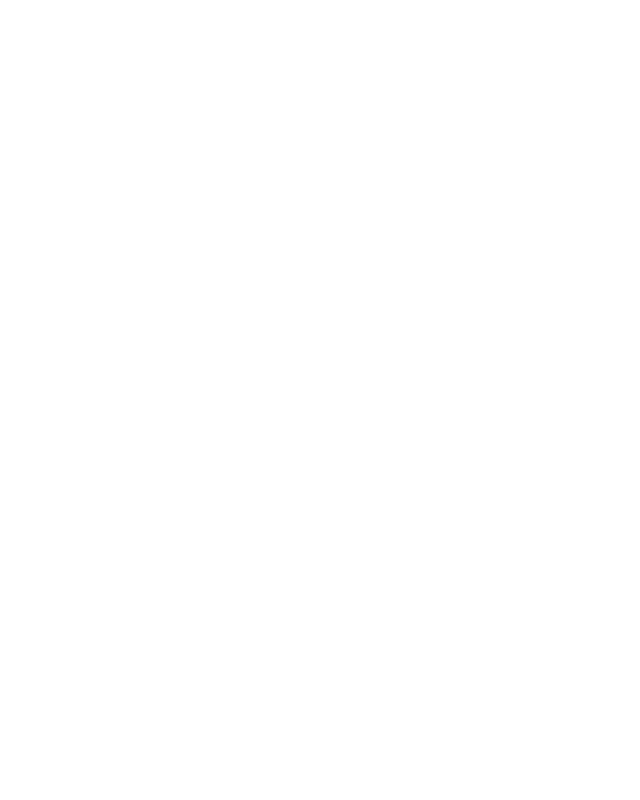
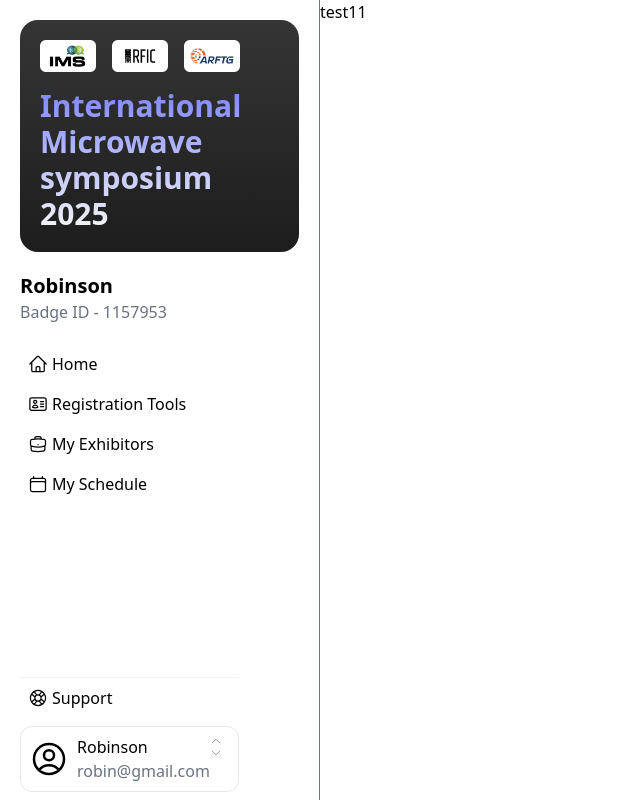
Before and after one commit to ArunZydesoft/Attendee, a React (Vite) app: page /my-schedule in a window 1280 px wide. Before the commit this address had no page. Shown: the whole page, without its empty margins (0-640 px from the left). Built offline with nearby package versions, Linux system fonts and the light colour scheme.

Commit message:
sidebar updates

```diff
--- a/src/App.tsx
+++ b/src/App.tsx
@@ -13,6 +13,7 @@
 import ReviewInfo from "./pages/ReviewInfo";
 import AuthLayout from "./layouts/AuthLayout";
 import MainLayout from "./layouts/MainLayout";
+import MySchedule from "./pages/MySchedule";
 
 const App: React.FC = () => {
   return (
@@ -33,6 +34,7 @@
           <Route path="/regcategory" element={<RegCategory />} />
           <Route path="/sessions-event" element={<SessionsEvent />} />
           <Route path="/review-info" element={<ReviewInfo />} />
+          <Route path="/my-schedule" element={<MySchedule />} />
         </Route>
       </Routes>
     </Router>
--- /dev/null
+++ b/src/components/Sidebar.tsx
@@ -0,0 +1,67 @@
+import React from 'react'
+import partner1Img from "../assets/img/partner1.png";
+import partner2Img from "../assets/img/partner2.png";
+import partner3Img from "../assets/img/partner3.png";
+import { HomeIcon, IdentificationIcon, CalendarIcon, BriefcaseIcon, LifebuoyIcon, UserCircleIcon, ChevronUpIcon, ChevronDownIcon } from "@heroicons/react/24/outline";
+
+
+const Sidebar = () => {
+
+    return (
+        <div className="border-r-1 border-gray-500 p-5 pb-0 h-screen overflow-y-auto relative">
+            <div className="p-5 bg-[linear-gradient(180deg,_#353535,_#1D1D1D)] rounded-[18px] mb-5">
+                <div className="flex flex-wrap items-center gap-4 mb-4">
+                    <img src={partner1Img} className="h-8" alt="Image" />
+                    <img src={partner2Img} className="h-8" alt="Image" />
+                    <img src={partner3Img} className="h-8" alt="Image" />
+                </div>
+                <p className="font-bold text-xl md:text-3xl bg-[linear-gradient(180deg,_#7C85FF,_#F6F6F6)] bg-clip-text text-transparent">
+                    International Microwave symposium 2025
+                </p>
+            </div>
+            <div className="mb-32">
+                <p className="text-black text-xl font-bold">Robinson</p>
+                <p className="text-gray-500 mb-5">Badge ID - 1157953</p>
+                <ul className="font-medium">
+                    <li className="flex items-end p-2 hover:bg-gray-100 cursor-pointer rounded-lg">
+                        <HomeIcon  className="w-6 h-6 inline-block pr-1" />
+                        <span>Home</span>
+                    </li>
+                    <li className="flex items-end p-2 hover:bg-gray-100 cursor-pointer">
+                        <IdentificationIcon className="w-6 h-6 inline-block pr-1" />
+                        <span>Registration Tools</span>
+                    </li>
+                    <li className="flex items-end p-2 hover:bg-gray-100 cursor-pointer">
+                        <BriefcaseIcon className="w-6 h-6 inline-block pr-1" />
+                        <span>My Exhibitors</span>
+                    </li>
+                    <li className="flex items-end p-2 hover:bg-gray-100 cursor-pointer">
+                        <CalendarIcon className="w-6 h-6 inline-block pr-1" />
+                        <span>My Schedule</span>
+                    </li>
+                </ul>
+            </div>
+            <div className="font-medium fixed bottom-0 bg-white border-t-1 border-gray-100 pb-2">
+                <p className="flex items-end p-2 cursor-pointer mb-2">
+                    <LifebuoyIcon className="w-6 h-6 inline-block pr-1" />
+                    Support
+                </p>
+                <div className="flex items-center border-1 border-gray-200 rounded-xl p-2">
+                    <UserCircleIcon className="w-10 h-10 inline-block mr-2" />
+                    <div className="flex flex-col">
+                        <span>Robinson</span>
+                        <span className="text-gray-500">robin@gmail.com</span>
+                    </div>
+                    <div className="self-start ml-auto mr-2">
+                        <ChevronUpIcon className="w-3 h-3 text-gray-500" />
+                        <ChevronDownIcon className="w-3 h-3 text-gray-500" />
+                    </div>
+
+                </div>
+            </div>
+        </div>
+    )
+
+}
+
+export default Sidebar;
--- /dev/null
+++ b/src/pages/MySchedule.tsx
@@ -0,0 +1,21 @@
+import React from 'react'
+import Sidebar from '../components/Sidebar';
+
+const MySchedule = () => {
+
+return (
+<div className="">
+    <div className="flex">
+        <div className="w-2/5 lg:w-1/4">
+            <Sidebar />
+        </div>
+        <div className="w-3/5 lg:w-3/4">
+            test11
+        </div>
+    </div>
+</div>
+)
+};
+
+
+export default MySchedule;
```
